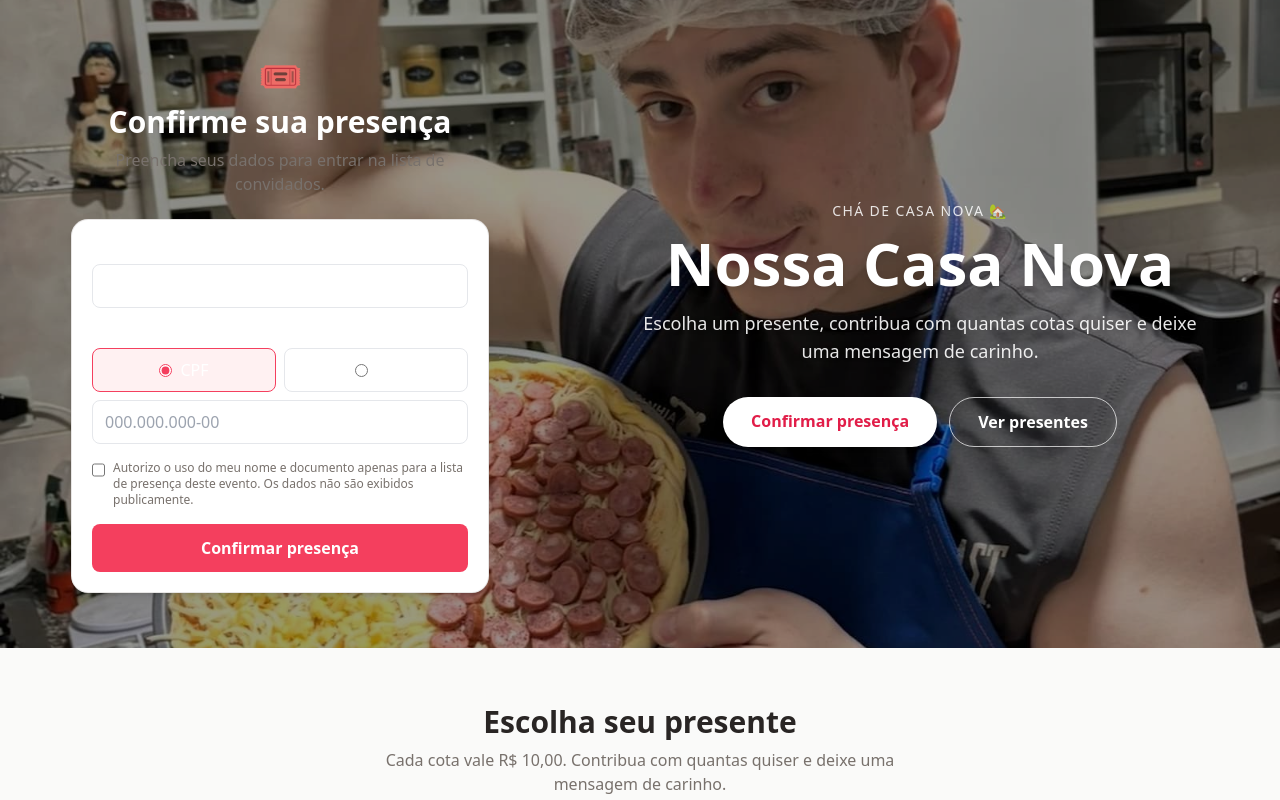
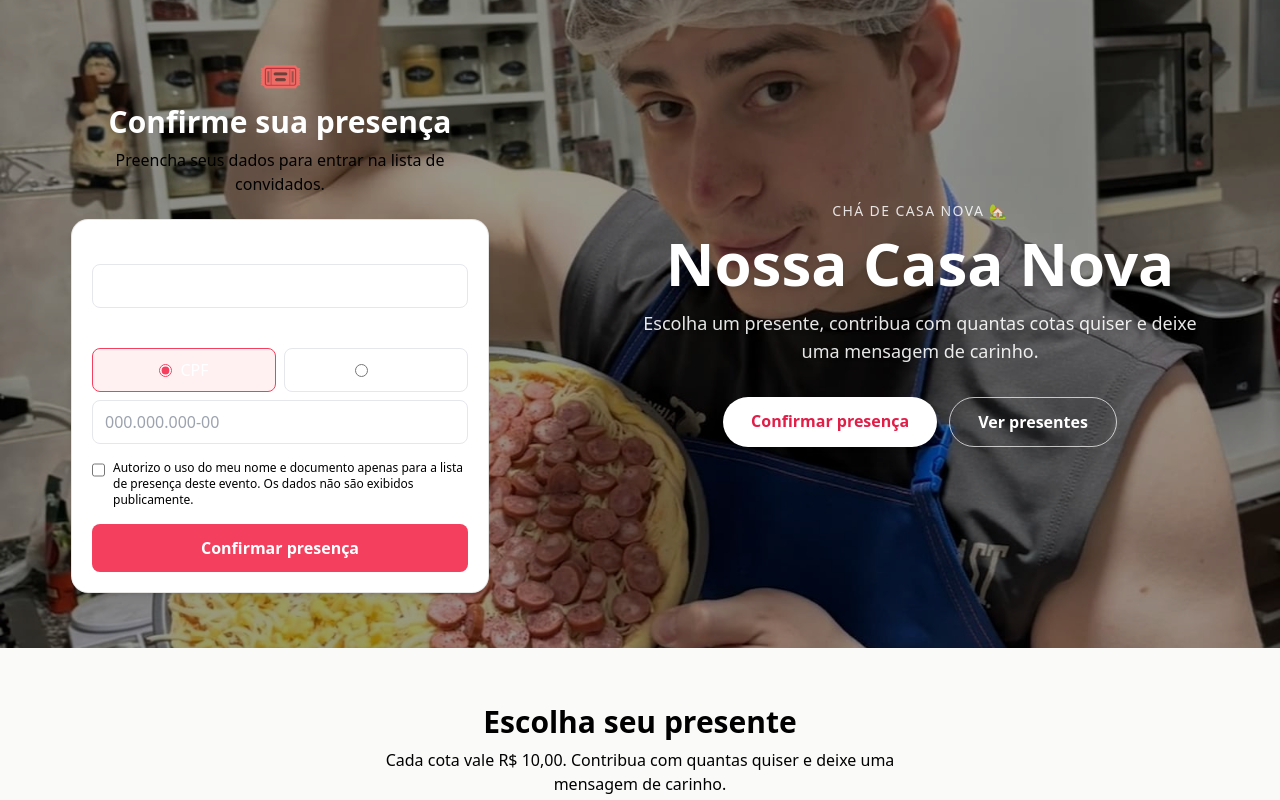
Before and after one commit to Refinha1/Refinha1.github.io, a plain HTML site: page index.html in a window 1280 px wide. Shown: the top 800 px of the page. Drawn offline with nearby package versions, Linux system fonts and the light colour scheme; no server answers.

Commit message:
Update index.html

```diff
--- a/index.html
+++ b/index.html
@@ -6,6 +6,14 @@
   <title>Lista de Presentes</title>
   <!-- Tailwind via CDN: simples e suficiente para uma página estática -->
   <script src="https://cdn.tailwindcss.com"></script>
+   <style>
+    /* Texto em preto (os textos brancos do topo continuam brancos, por cima da foto) */
+    body { color: #000; }
+    .text-stone-400,
+    .text-stone-500,
+    .text-stone-600,
+    .text-stone-800 { color: #000 !important; }
+  </style>
 </head>
 <body class="bg-stone-50 text-stone-800 antialiased">
 
```
